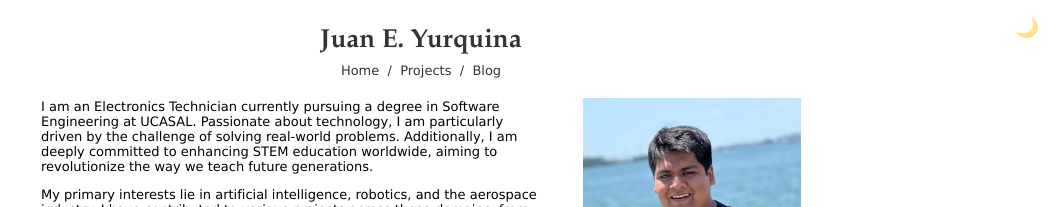
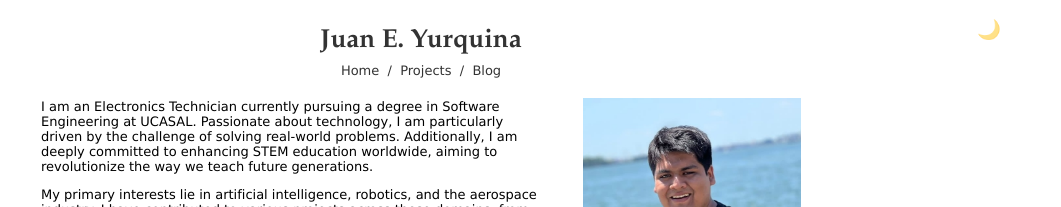
Before and after one commit to estebanjy/estebanjy.github.io, a Jekyll site: the page built from index.html, in a window 1280 px wide. Shown: the top 207 px of the page, without its empty margins (219-1280 px from the left). Built offline with Jekyll 4.4.1, drawn with Linux system fonts in a browser that asks for light colours.

Commit message:
Dark toggle scrolls with page on desktop, fixed bottom-right on mobile
Co-Authored-By: Claude Sonnet 4.6 <noreply@anthropic.com>

```diff
--- a/_layouts/default.html
+++ b/_layouts/default.html
@@ -13,8 +13,9 @@
 </head>
 <body>
     <header>
-        <div class="container" style="padding: 2%; padding-bottom: 0%;">
+        <div class="container" style="padding: 2%; padding-bottom: 0%; position: relative;">
             <h1><a href="/" style="text-decoration:none; color:inherit;">Juan E. Yurquina</a></h1>
+            <button id="dark-toggle" onclick="toggleDark()" aria-label="Toggle dark mode">🌙</button>
             <nav>
                 <a href="/">Home</a> &nbsp;/&nbsp;
                 <a href="/projects/">Projects</a> &nbsp;/&nbsp;
@@ -32,8 +33,6 @@
         </div>
     </footer>
 
-    <button id="dark-toggle" onclick="toggleDark()" aria-label="Toggle dark mode">🌙</button>
-
     <script>
         function toggleDark() {
             var on = document.documentElement.classList.toggle('dark');
--- a/style.css
+++ b/style.css
@@ -220,10 +220,9 @@ footer {
 
 /* ─── Dark mode toggle ─────────────────────────────────────────── */
 #dark-toggle {
-    position: fixed !important;
-    top: 14px !important;
-    right: 18px !important;
-    bottom: auto !important;
+    position: absolute;
+    top: 16px;
+    right: 16px;
     background: none;
     border: none;
     font-size: 1.2rem;
@@ -231,7 +230,7 @@ footer {
     opacity: 0.55;
     padding: 4px;
     line-height: 1;
-    z-index: 9999;
+    z-index: 1;
 }
 
 #dark-toggle:hover { opacity: 1; }
```
